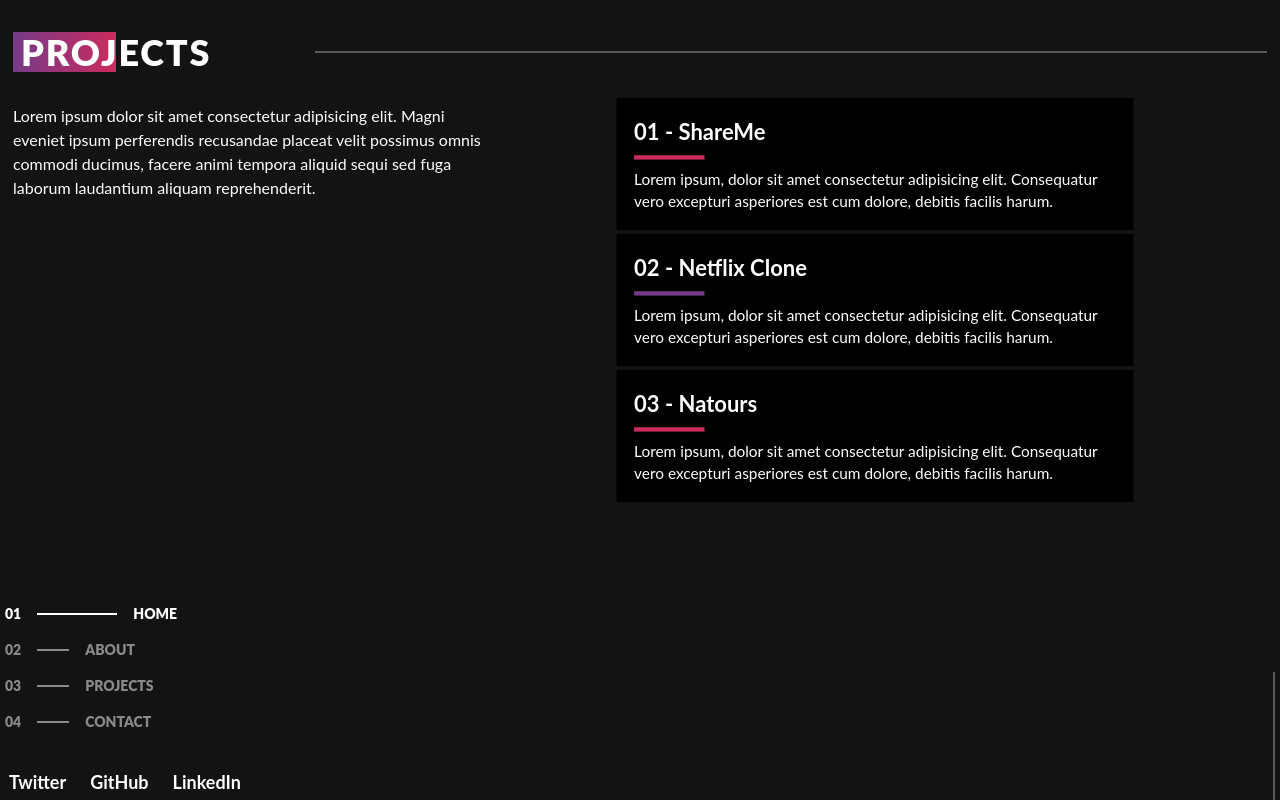
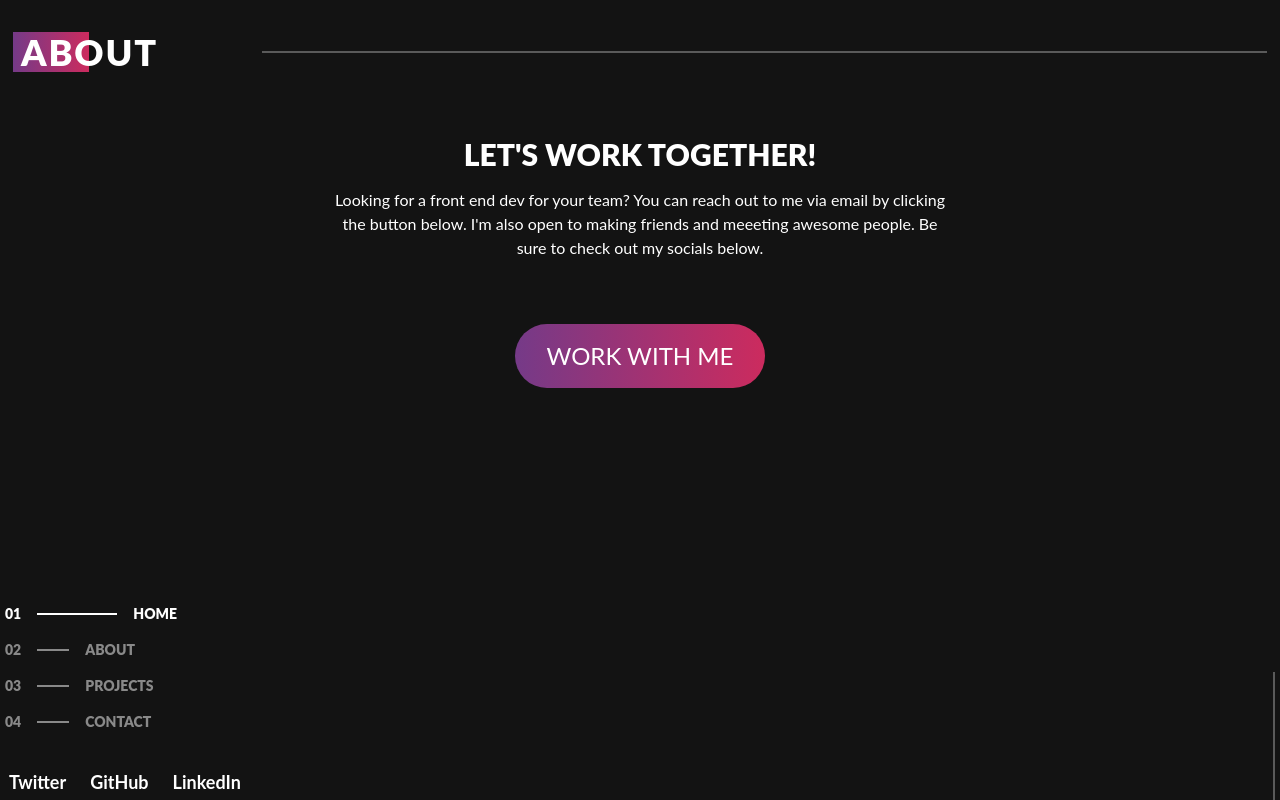
Before and after one commit to timo-tech19/my-portfolio-v2, a Next.js app: page / in a window 1280 px wide. Built offline with nearby package versions, Linux system fonts and the light colour scheme.

Commit message:
create contact page

```diff
--- a/pages/components/Section.tsx
+++ b/pages/components/Section.tsx
@@ -8,7 +8,7 @@ interface Props {
 function Section({ children, title, num }: Props) {
   console.log(num)
   return (
-    <section className="h-full  pt-8">
+    <section className="h-screen pt-8">
       <div className="mb-8 flex items-center">
         <h3
           className={`relative px-2 text-4xl font-black uppercase tracking-wider before:absolute before:-right-20 before:-top-8 before:text-8xl before:font-black  before:opacity-10 before:content-['${num}']`}
--- /dev/null
+++ b/pages/containers/Contact.tsx
@@ -0,0 +1,30 @@
+import Link from 'next/link'
+import React from 'react'
+import Section from '../components/Section'
+
+function Contact() {
+  return (
+    <Section title="About" num="04">
+      <div className="mx-auto mt-16 w-1/2 text-center ">
+        <h2 className="mb-4 text-3xl font-black uppercase">
+          Let's work together!
+        </h2>
+        <p className="mb-8">
+          Looking for a front end dev for your team? You can reach out to me via
+          email by clicking the button below. I'm also open to making friends
+          and meeeting awesome people. Be sure to check out my socials below.
+        </p>
+        <Link href="mailto:timoheman16@gmail.com">
+          <button
+            type="button"
+            className="mx-auto mt-8 cursor-pointer rounded-full bg-gradient-to-r from-primary to-secondary px-8 py-4 text-2xl uppercase text-white"
+          >
+            Work With Me
+          </button>
+        </Link>
+      </div>
+    </Section>
+  )
+}
+
+export default Contact
--- a/pages/containers/Projects.tsx
+++ b/pages/containers/Projects.tsx
@@ -25,10 +25,8 @@ function Projects() {
       <div className="flex">
         <div className="w-1/2">
           <p className="w-3/4">
-            Lorem ipsum dolor sit amet consectetur adipisicing elit. Magni
-            eveniet ipsum perferendis recusandae placeat velit possimus omnis
-            commodi ducimus, facere animi tempora aliquid sequi sed fuga laborum
-            laudantium aliquam reprehenderit.
+            Here are a few of my personal projects. I really enjoyed building
+            these. Click on the cards to view.
           </p>
         </div>
         <div className="w-1/2">
--- a/pages/index.tsx
+++ b/pages/index.tsx
@@ -6,6 +6,7 @@ import { useState } from 'react'
 import Logo from './components/Logo'
 import Navbar from './components/Navbar'
 import About from './containers/About'
+import Contact from './containers/Contact'
 import Hero from './containers/Hero'
 import Projects from './containers/Projects'
 
@@ -14,7 +15,8 @@ const Home: NextPage = () => {
     <div className="relative mx-auto min-h-screen max-w-[1270px] bg-dark px-2">
       {/* <Hero /> */}
       {/* <About /> */}
-      <Projects />
+      {/* <Projects /> */}
+      <Contact />
       <Navbar />
       <Logo />
     </div>
```
